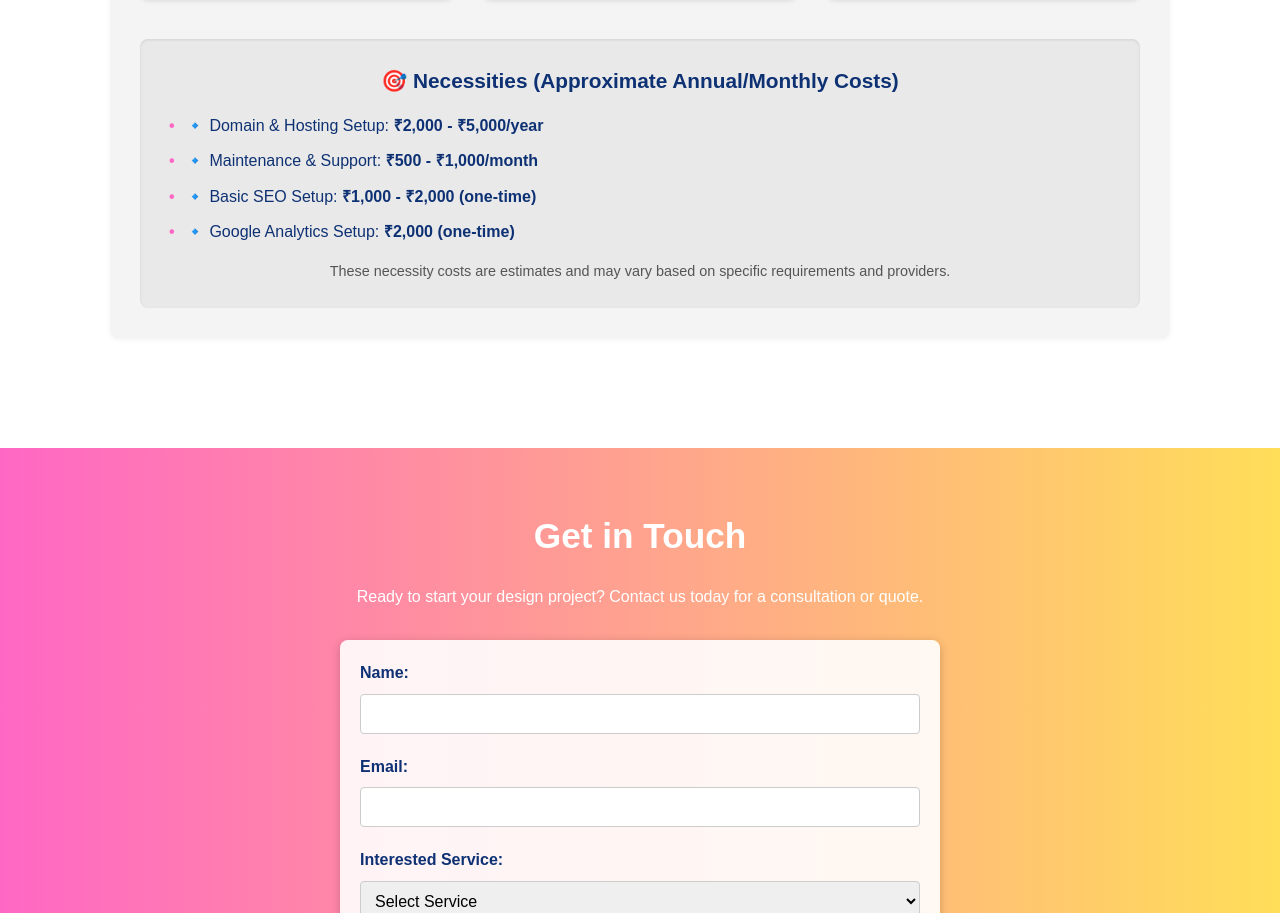
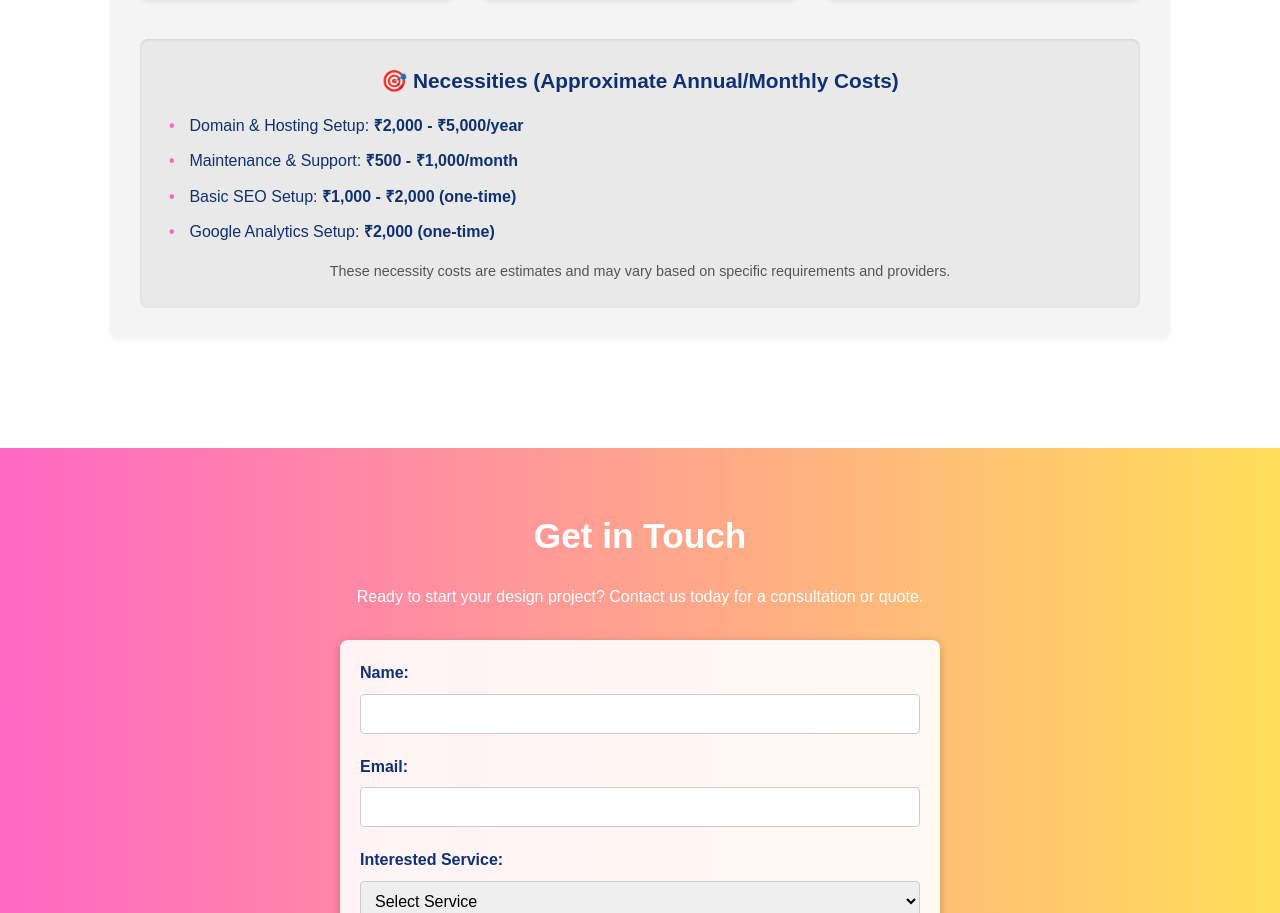
Before and after one commit to Design-with-Deba/Wbsite, a plain HTML site: page index.html in a window 1280 px wide. Shown: the part 3102-4015 px from the top of the page. Drawn offline with Linux system fonts and the light colour scheme.

Commit message:
Update index.html

```diff
--- a/index.html
+++ b/index.html
@@ -156,10 +156,10 @@
                 <div class="necessities">
                     <h4>🎯 Necessities (Approximate Annual/Monthly Costs)</h4>
                     <ul>
-                        <li>🔹 Domain & Hosting Setup: <strong>₹2,000 - ₹5,000/year</strong></li>
-                        <li>🔹 Maintenance & Support: <strong>₹500 - ₹1,000/month</strong></li>
-                        <li>🔹 Basic SEO Setup: <strong>₹1,000 - ₹2,000 (one-time)</strong></li>
-                        <li>🔹 Google Analytics Setup: <strong>₹2,000 (one-time)</strong></li>
+                        <li> Domain & Hosting Setup: <strong>₹2,000 - ₹5,000/year</strong></li>
+                        <li> Maintenance & Support: <strong>₹500 - ₹1,000/month</strong></li>
+                        <li> Basic SEO Setup: <strong>₹1,000 - ₹2,000 (one-time)</strong></li>
+                        <li> Google Analytics Setup: <strong>₹2,000 (one-time)</strong></li>
                     </ul>
                     <p><small>These necessity costs are estimates and may vary based on specific requirements and providers.</small></p>
                 </div>
```
